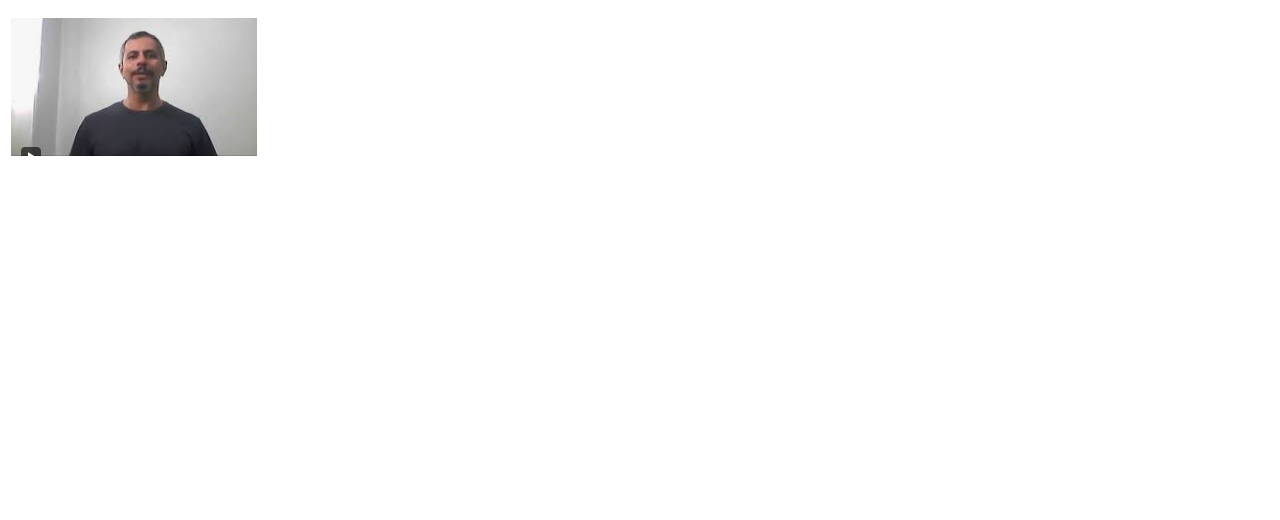
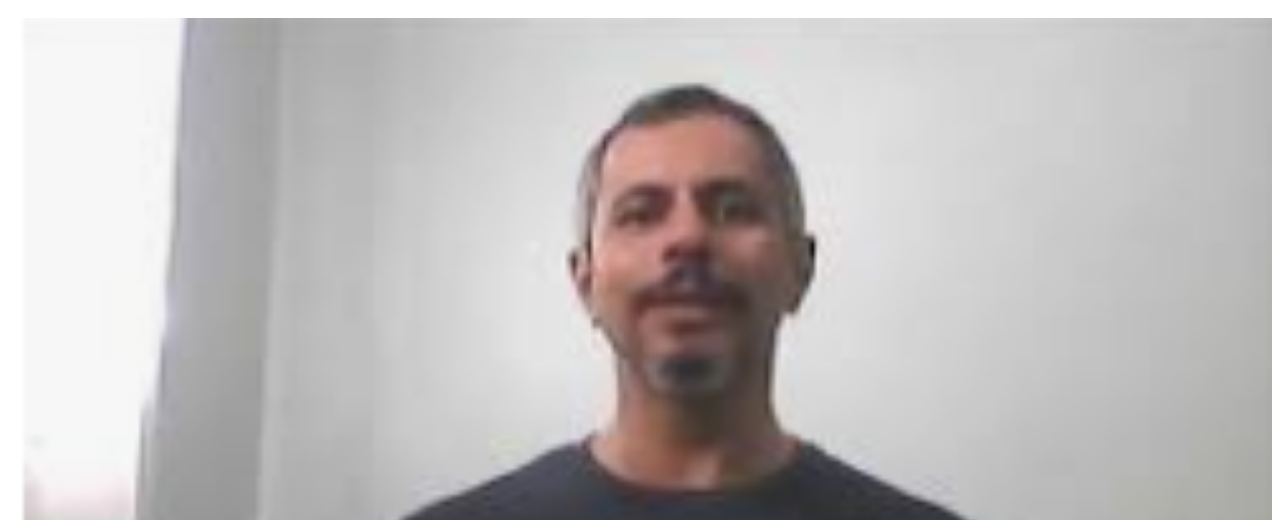
Before and after one commit to rafaelm4gro/ativ2_2c_RafaelMagro, a plain HTML site: page index.html in a window 1280 px wide. Shown: the part 249-769 px from the top of the page. Drawn offline with Linux system fonts and the light colour scheme.

Commit message:
Update style.css

```diff
--- a/style.css
+++ b/style.css
@@ -17,4 +17,4 @@ text-align: center;}
 .part2{background-color: black;
 text-align: right;}
 .part3{background-color: blueviolet;}
-img1{width: 100%;}
+#img1{width: 100%;}
```
